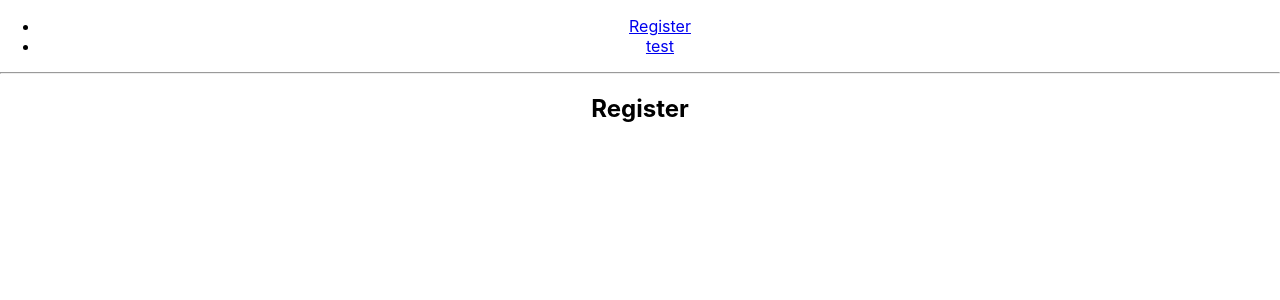
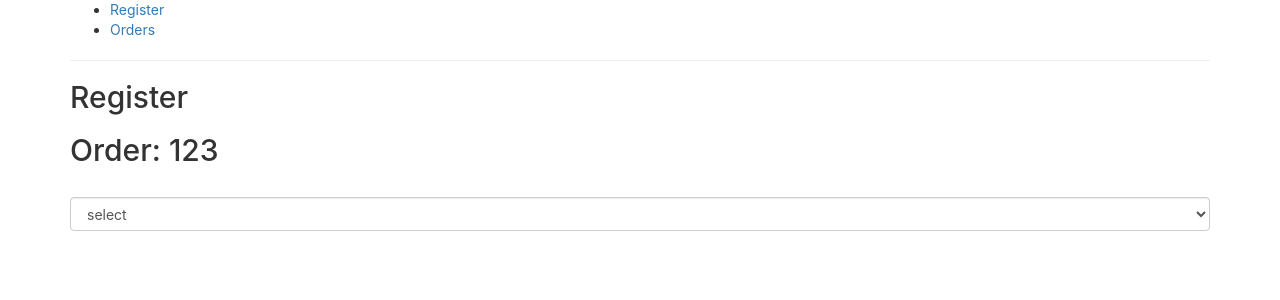
Before and after one commit to hungtsou/where-is-my-coffee-ui-admin, a React (Create React App) app: page /order/123 in a window 1280 px wide. Shown: the top 300 px of the page. Built offline with nearby package versions, Linux system fonts and the light colour scheme.

Commit message:
Create Orders component

```diff
--- a/package.json
+++ b/package.json
@@ -4,6 +4,8 @@
   "private": true,
   "dependencies": {
     "react": "^16.6.0",
+    "react-bootstrap": "^0.32.4",
+    "react-bootstrap-select": "^0.14.0",
     "react-dom": "^16.6.0",
     "react-router-dom": "^4.3.1",
     "react-scripts": "2.0.5"
--- a/public/index.html
+++ b/public/index.html
@@ -1,5 +1,6 @@
 <!DOCTYPE html>
 <html lang="en">
+
 <head>
   <meta charset="utf-8">
   <link rel="shortcut icon" href="%PUBLIC_URL%/favicon.ico">
@@ -10,6 +11,8 @@
       homescreen on Android. See https://developers.google.com/web/fundamentals/web-app-manifest/
     -->
   <link rel="manifest" href="%PUBLIC_URL%/manifest.json">
+  <link rel="stylesheet" href="https://maxcdn.bootstrapcdn.com/bootstrap/3.3.7/css/bootstrap.min.css" integrity="sha384-BVYiiSIFeK1dGmJRAkycuHAHRg32OmUcww7on3RYdg4Va+PmSTsz/K68vbdEjh4u"
+    crossorigin="anonymous">
   <!--
       Notice the use of %PUBLIC_URL% in the tags above.
       It will be replaced with the URL of the `public` folder during the build.
@@ -21,6 +24,7 @@
     -->
   <title>React App</title>
 </head>
+
 <body>
   <noscript>
     You need to enable JavaScript to run this app.
@@ -37,4 +41,5 @@
       To create a production bundle, use `npm run build` or `yarn build`.
     -->
 </body>
+
 </html>
--- a/src/App.css
+++ b/src/App.css
@@ -1,5 +1,5 @@
 .App {
-  text-align: center;
+  /* text-align: center; */
 }
 
 .App-logo {
--- a/src/App.js
+++ b/src/App.js
@@ -1,28 +1,31 @@
 import React, { Component } from "react";
 import { BrowserRouter as Router, Route, Link } from "react-router-dom";
 import "./App.css";
-import Test from "./components/Test";
+import { Grid } from "react-bootstrap";
 import Register from "./components/Register";
+import Orders from "./components/Orders";
+import Order from "./components/Order";
 
 class App extends Component {
   render() {
     return (
       <div className="App">
         <Router>
-          <div>
+          <Grid>
             <ul>
               <li>
                 <Link to="/">Register</Link>
               </li>
               <li>
-                <Link to="/test">test</Link>
+                <Link to="/orders">Orders</Link>
               </li>
             </ul>
 
             <hr />
             <Route path="/" component={Register} />
-            <Route path="/test" component={Test} />
-          </div>
+            <Route path="/orders" component={Orders} />
+            <Route path="/order/:id" component={Order} />
+          </Grid>
         </Router>
       </div>
     );
--- /dev/null
+++ b/src/components/Order/CategorizeForm/index.js
@@ -0,0 +1,37 @@
+import React, { Component } from "react";
+import { FormGroup, ControlLabel, FormControl } from "react-bootstrap";
+
+class CategorizeForm extends Component {
+  constructor(props) {
+    super(props);
+    this.state = { color: "" };
+  }
+
+  onPickColor(e) {
+    console.log("[onPickColor]", this.inputEl);
+    this.setState({ color: this.inputEl.value });
+  }
+  render() {
+    return (
+      <div style={{ backgroundColor: this.state.color }}>
+        <FormGroup controlId="formControlsSelect">
+          <ControlLabel>{this.state.color}</ControlLabel>
+          <FormControl
+            onChange={this.onPickColor.bind(this)}
+            inputRef={el => (this.inputEl = el)}
+            componentClass="select"
+            placeholder="select"
+          >
+            <option value="">select</option>
+            <option value="red">Convencional</option>
+            <option value="green">Categoria A</option>
+            <option value="blue">Categoria B</option>
+            <option value="rainforest">rainforest</option>
+          </FormControl>
+        </FormGroup>
+      </div>
+    );
+  }
+}
+
+export default CategorizeForm;
--- /dev/null
+++ b/src/components/Order/index.js
@@ -0,0 +1,13 @@
+import React from "react";
+import CategorizeForm from "./CategorizeForm";
+
+const Order = ({ match }) => {
+  return (
+    <div>
+      <h2>Order: {match.params.id}</h2>
+      <CategorizeForm />
+    </div>
+  );
+};
+
+export default Order;
--- /dev/null
+++ b/src/components/Orders/index.js
@@ -0,0 +1,34 @@
+import React from "react";
+import { Link } from "react-router-dom";
+import { ListGroup, ListGroupItem } from "react-bootstrap";
+
+const ordersData = [
+  {
+    id: "123",
+    name: "Perro Loko"
+  },
+  {
+    id: "12ds4433d3",
+    name: "Fulanito Nano"
+  },
+  {
+    id: "a12ds4sa433d3",
+    name: "Mengano Sutanito"
+  }
+];
+
+const ordersList = ordersData.map(order => (
+  <ListGroupItem>
+    <Link to={`order/${order.id}`}>{order.name}</Link>
+  </ListGroupItem>
+));
+
+const Orders = () => {
+  return (
+    <div>
+      <ListGroup>{ordersList}</ListGroup>
+    </div>
+  );
+};
+
+export default Orders;
--- a/src/components/Test/index.js
+++ /dev/null
@@ -1,11 +0,0 @@
-import React from "react";
-
-const Test = () => {
-  return (
-    <div>
-      <h2>Test</h2>
-    </div>
-  );
-};
-
-export default Test;
```
Also changed, not shown: src/components/Orders/styles.css (added), 1 other file (tests, documents, lock files or other folders). Lines whose indentation alone changed are shown as unchanged.
